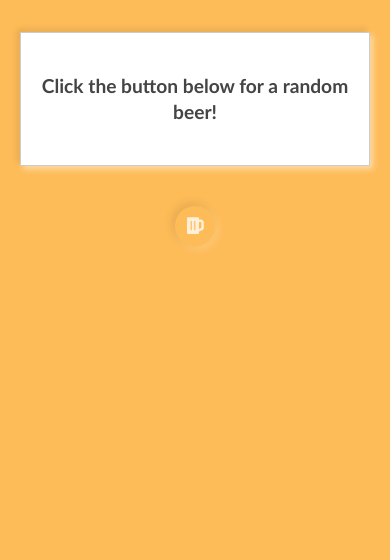
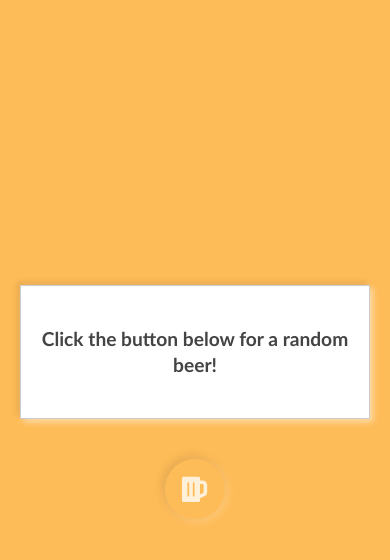
Before and after one commit to Stonino82/Random-Beer-Generator, a plain HTML site: page index.html in a window 390 px wide. Drawn offline with Linux system fonts and the light colour scheme.

Commit message:
minor change

```diff
--- a/style.css
+++ b/style.css
@@ -8,7 +8,7 @@ body {
     flex-direction: column;
     align-items: center;
     justify-content: center;
-    height: 100vh;
+    min-height: 100vh;
     background-color:  #FEBC58;
     font-family: 'Gill Sans', 'Gill Sans MT', Calibri, 'Trebuchet MS', sans-serif;
 }
@@ -110,7 +110,7 @@ h1 {
 }
 @media screen and (max-width: 992px){
     body {
-        justify-content: unset;
+        justify-content: center;
     }
     .container {
         width: 90%;
@@ -148,15 +148,4 @@ h1 {
         font-size: 1rem;
         text-align: left;
     }
-
-    .button a {
-        width: 40px;
-        height: 40px;
-    }
-    .button a:active .fa-beer{
-        font-size: 1.1rem;
-    }
-    .fa-beer {
-        font-size: 1.2rem;
-    }
 }
```
